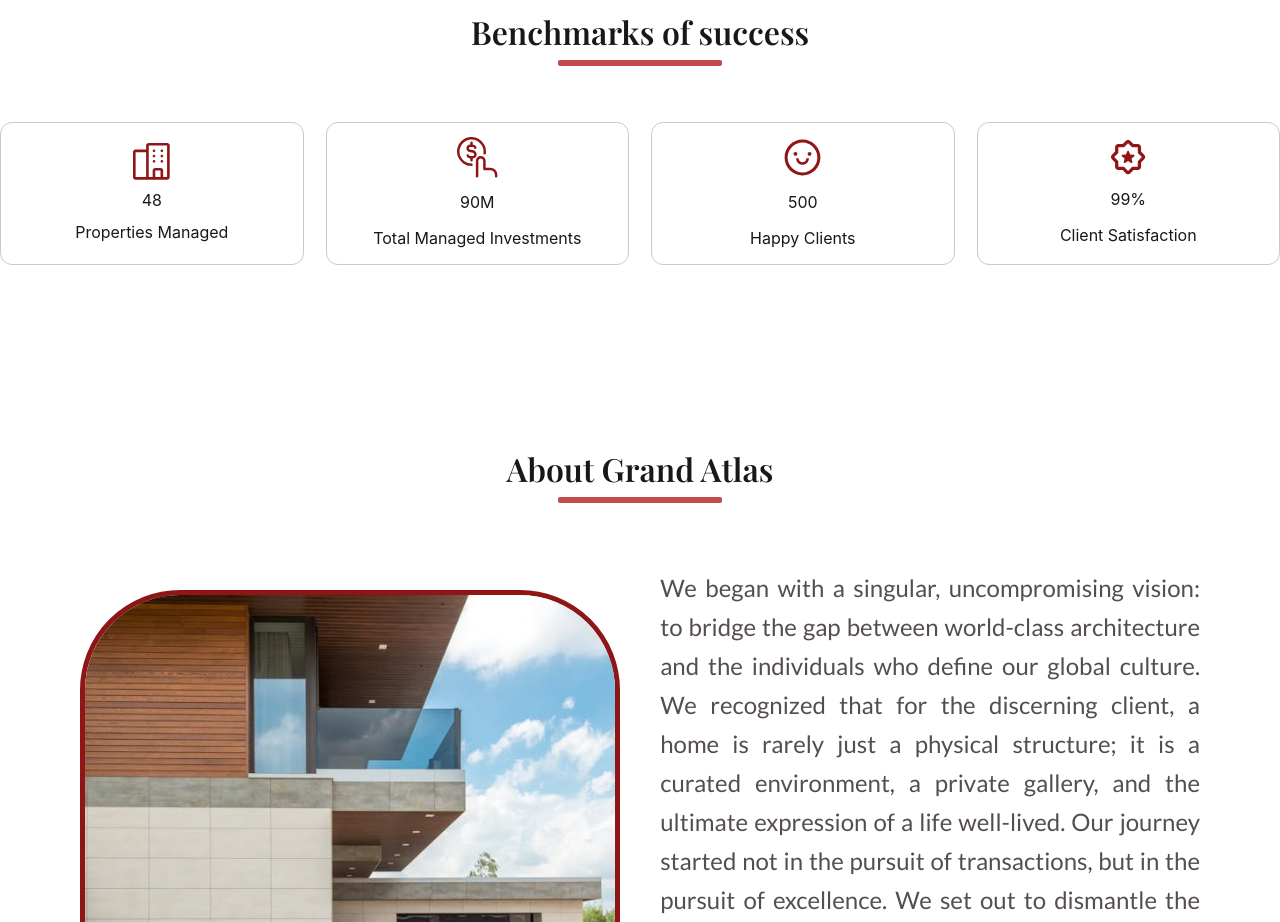
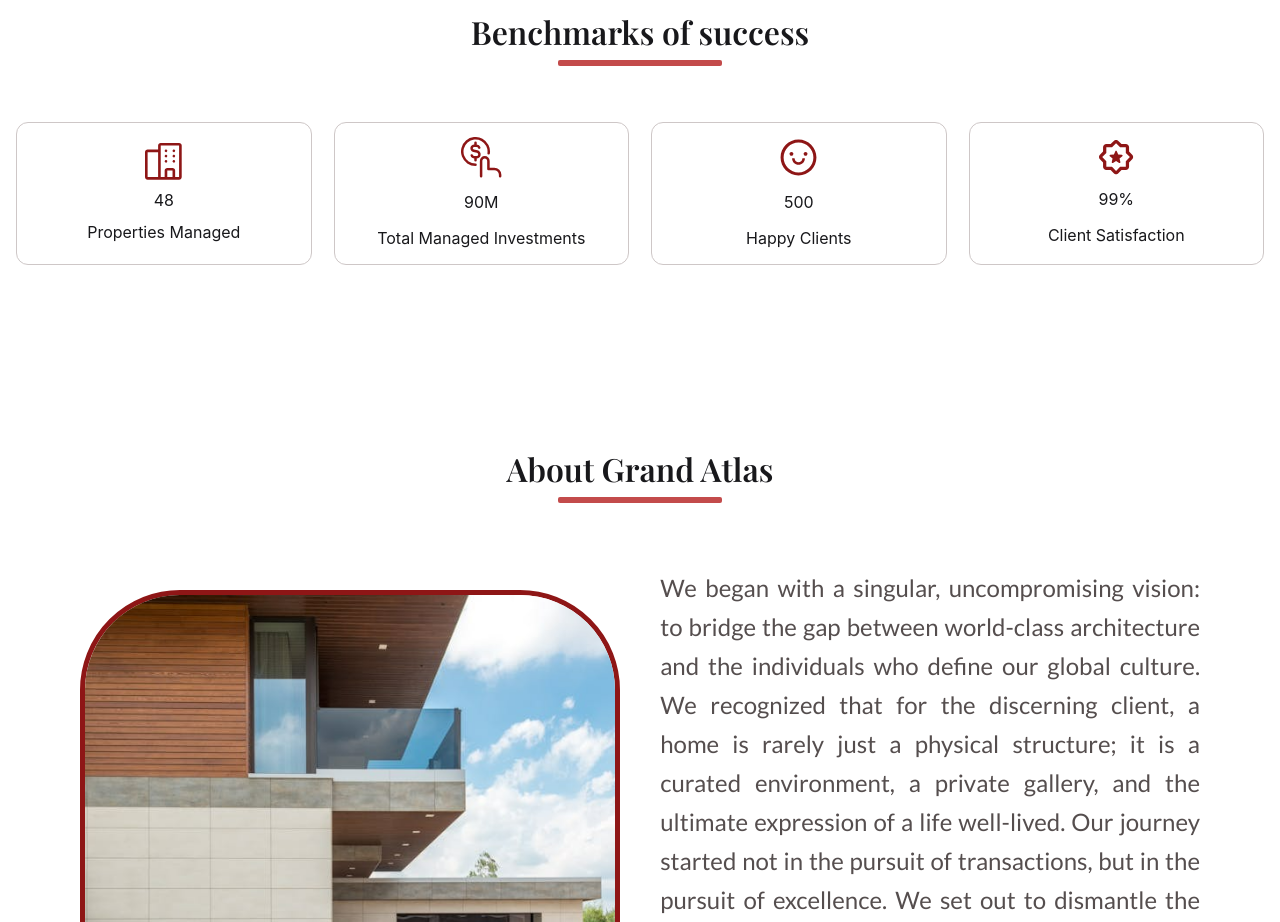
Before and after one commit to salemsalehtech/Real_State, a React (Vite) app: page / in a window 1280 px wide. Shown: the part 1020-1942 px from the top of the page. Built offline with nearby package versions, Linux system fonts and the light colour scheme.

Commit message:
Update SectionOne component to add padding for improved layout

```diff
--- a/src/pages/Home/SectionOne/SectionOne.jsx
+++ b/src/pages/Home/SectionOne/SectionOne.jsx
@@ -11,7 +11,7 @@ function SectionOne() {
         hs={"mt-[123px]"}
         ds={"mb-[56px]"}
       />
-      <div className="grid grid-cols-2 gap-4 lg:grid-cols-4 lg:gap-5.5 mx-auto w-full  ">
+      <div className="grid grid-cols-2 gap-4 px-4 lg:grid-cols-4 lg:gap-5.5 mx-auto w-full  ">
         <div className="flex flex-col justify-center items-center w-full h-35.75 border border-[#CEC7C7] rounded-xl shadow-SectionOne py-2.5 px-3 gap-2">
           <img src={success1} alt="" />
           <h4>48</h4>
```
